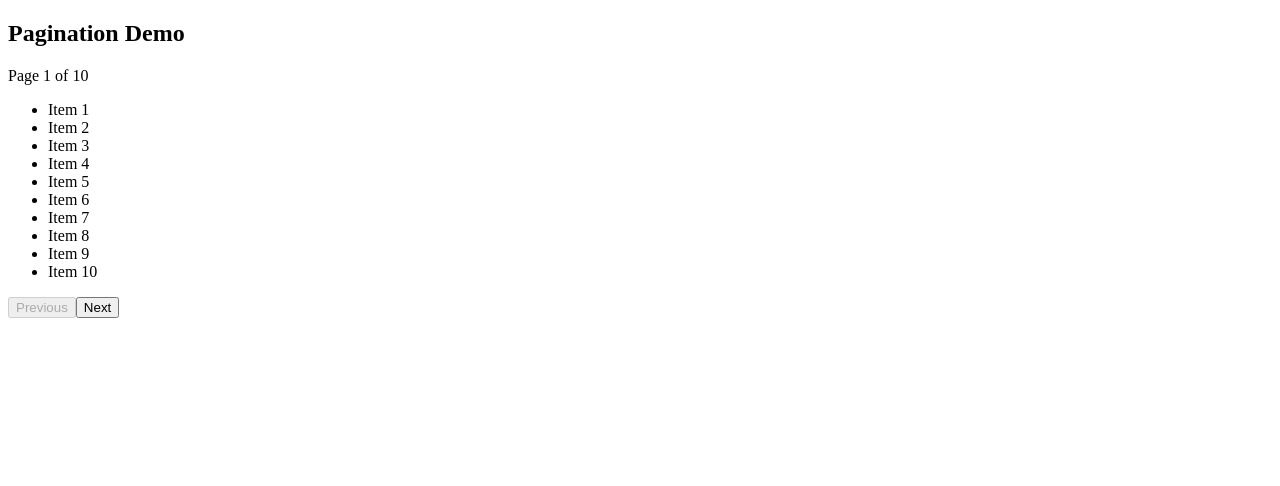
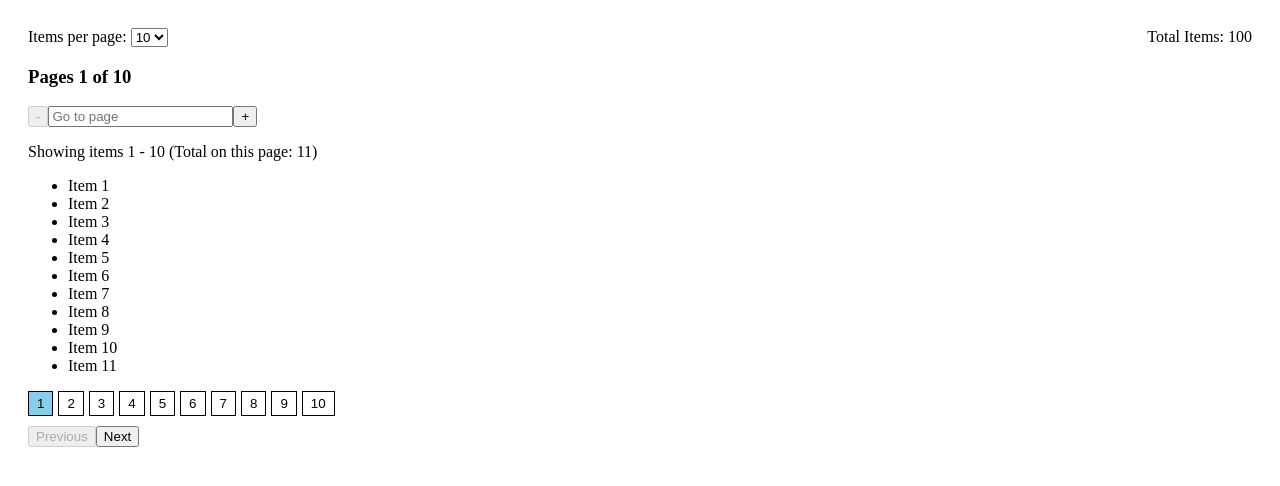
Before and after one commit to VidhyaDivakar/custom-hooks, a React (Vite) app: page / in a window 1280 px wide. Shown: the top 486 px of the page. Built offline with nearby package versions, Linux system fonts and the light colour scheme.

Commit message:
Added the Readme.md

```diff
--- a/src/components/PaginationDemo.tsx
+++ b/src/components/PaginationDemo.tsx
@@ -1,7 +1,12 @@
+import { useState } from "react";
 import { usePagination } from '../hooks/usePagination';
 
 export const PaginationDemo = () => {
   const items = Array.from({ length: 100 }, (_, i) => `Item ${i + 1}`);
+
+  const [itemsPerPage, setItemsPerPage] = useState(10);
+  const [pageInput, setPageInput] = useState("");
+
   const {
     currentPage,
     totalPages,
@@ -9,30 +14,106 @@ export const PaginationDemo = () => {
     endIndex,
     nextPage,
     prevPage,
+    setPage,
     canNextPage,
     canPrevPage,
-  } = usePagination({ totalItems: items.length, itemsPerPage: 10 });
+  } = usePagination({ totalItems: items.length, itemsPerPage,});
 
     const currentItems = items.slice(startIndex, endIndex + 1);
 
     return (
+          <div style={{ padding: 20 }}>
+
+      {/* Top navigation */}
+      <div style={{ display: "flex", justifyContent: "space-between" }}>
         <div>
-            <h2>Pagination Demo</h2>
+          <label>Items per page: </label>
+          <select
+            value={itemsPerPage}
+            onChange={(e) => setItemsPerPage(Number(e.target.value))}
+          >
+            <option value={5}>5</option>
+            <option value={10}>10</option>
+            <option value={15}>15</option>
+            <option value={20}>20</option>
+          </select>
+        </div>
+
+        <div>Total Items: {items.length}</div>
+      </div>
+
+      {/* PAGE INFO */}
+      <h3>
+        Pages {currentPage} of {totalPages}
+      </h3>
+
+      {/* INPUT + STEP CONTROL */}
+      <div>
+        <button onClick={prevPage} disabled={!canPrevPage}>
+          -
+        </button>
+
+        <input
+          value={pageInput}
+          placeholder="Go to page"
+          onChange={(e) => setPageInput(e.target.value)}
+          onKeyDown={(e) => {
+            if (e.key === "Enter") {
+              setPage(Number(pageInput));
+              setPageInput("");
+            }
+          }}
+        />
+
+        <button onClick={nextPage} disabled={!canNextPage}>
+          +
+        </button>
+      </div>
+
+      {/* STATUS TEXT */}
       <p>
-                Page {currentPage} of {totalPages}
+        Showing items {startIndex + 1} - {endIndex} (Total on this page:{" "}
+        {currentItems.length})
       </p>
+
+      {/* ITEMS */}
       <ul>
         {currentItems.map((item) => (
           <li key={item}>{item}</li>
         ))}
       </ul>
-            <button onClick={nextPage} disabled={!canPrevPage}>
+
+      {/* PAGE NUMBERS */}
+      <div style={{ display: "flex", gap: 5, flexWrap: "wrap" }}>
+        {Array.from({ length: totalPages }, (_, i) => {
+          const page = i + 1;
+          return (
+            <button
+              key={page}
+              onClick={() => setPage(page)}
+              style={{
+                padding: "4px 8px",
+                background: page === currentPage ? "skyblue" : "white",
+                border: "1px solid black",
+                cursor: "pointer",
+              }}
+            >
+              {page}
+            </button>
+          );
+        })}
+      </div>
+
+      {/* NAV BUTTONS */}
+      <div style={{ marginTop: 10 }}>
+        <button onClick={prevPage} disabled={!canPrevPage}>
           Previous
         </button>
+
         <button onClick={nextPage} disabled={!canNextPage}>
           Next
         </button>
-
+      </div>
     </div>
     );
 };
--- a/src/hooks/usePagination.ts
+++ b/src/hooks/usePagination.ts
@@ -10,38 +10,45 @@ export const usePagination = ({
     totalItems,
     itemsPerPage = 10,
     initialPage = 1,
-}:  UsePaginationProps) => {
+}: UsePaginationProps) => {
+    const [currentPage, setCurrentPage] = useState(initialPage);
 
     const totalPages = Math.ceil(totalItems / itemsPerPage);
-      const [currentPage, setCurrentPage] = useState(initialPage);
+
     // Ensure currentPage stays within bounds
     const safePage = Math.min(Math.max(currentPage, 1), totalPages);
+
+    const setPage = (page: number) => {
+        setCurrentPage(Math.min(Math.max(page, 1), totalPages));
+    };
+
+    const nextPage = () => {
+        setCurrentPage((prev) => Math.min(prev + 1, totalPages));
+    };
+
+    const prevPage = () => {
+        setCurrentPage((prev) => Math.max(prev - 1, 1));
+    };
+
+    //   indexes
     const startIndex = (safePage - 1) * itemsPerPage;
-  const endIndex = Math.min(startIndex + itemsPerPage - 1, totalItems - 1);
+    const endIndex = Math.min(startIndex + itemsPerPage, totalItems);
 
-  const itemsOnCurrentPage = endIndex - startIndex + 1;
-
-  const setPage = (pageNumber: number) => {
-    const page = Math.min(Math.max(pageNumber, 1), totalPages);
-    setCurrentPage(page);
-  };
-   const nextPage = () => {
-    if (safePage < totalPages) {
-      setCurrentPage(safePage + 1);
-    }
-  };
-   const prevPage = () => {
-    if (safePage > 1) {
-      setCurrentPage(safePage - 1);
-    }
-  };
+    // UI helpers
+    const displayStart = totalItems === 0 ? 0 : startIndex + 1;
+    const displayEnd = endIndex;
+    const itemsOnCurrentPage = endIndex - startIndex;
 
     return {
         currentPage: safePage,
         totalPages,
         startIndex,
         endIndex,
+        displayStart,
+        displayEnd,
         itemsOnCurrentPage,
+
+
         setPage,
         nextPage,
         prevPage,
```
Also changed, not shown: 1 other file (tests, documents, lock files or other folders). Lines whose indentation alone changed are shown as unchanged.
